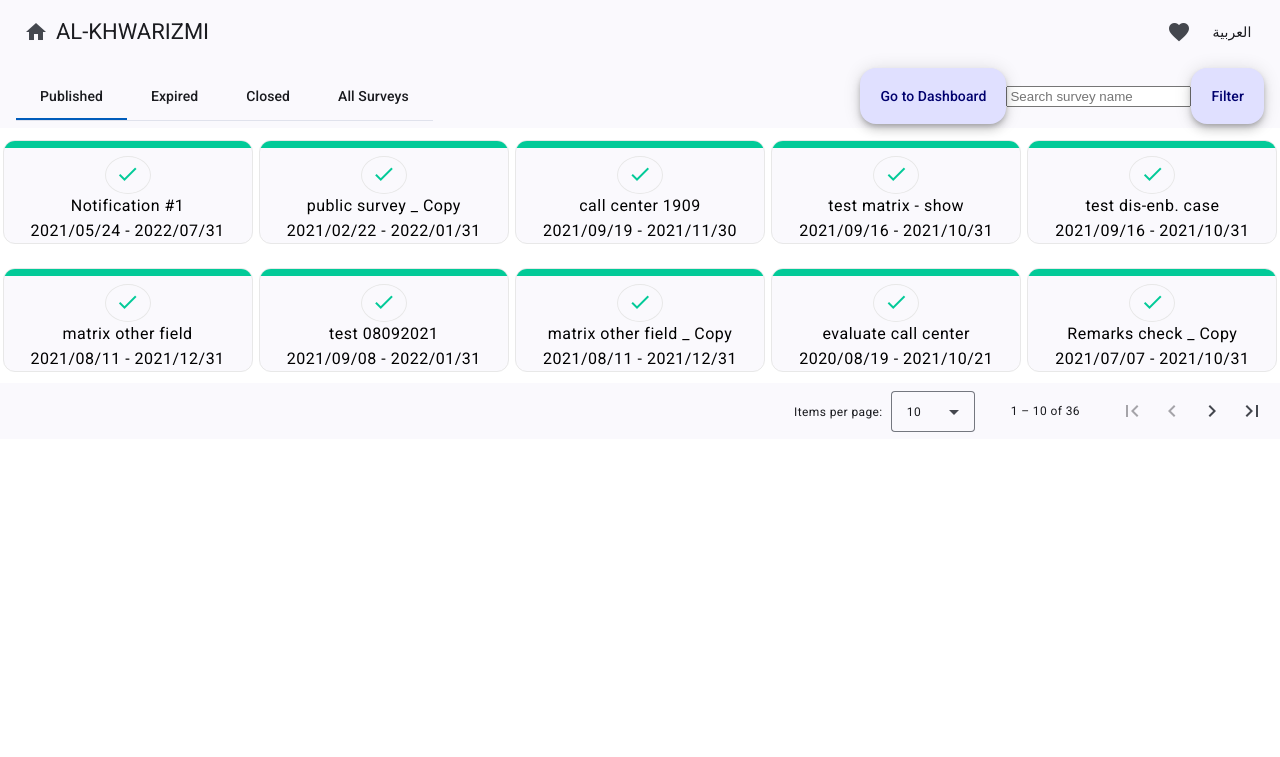
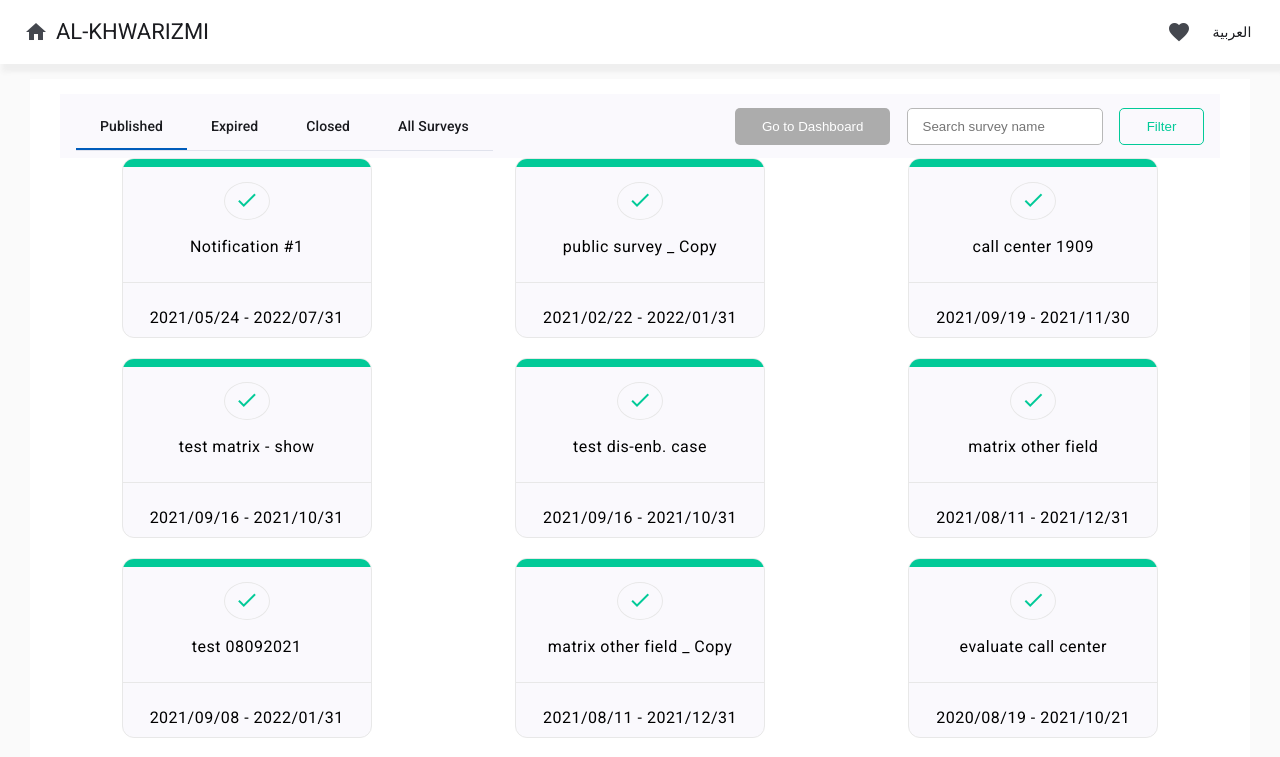
Before and after one commit to EdreesAshab/learning, an Angular app: page / in a window 1280 px wide. Shown: the top 757 px of the page. Built offline with nearby package versions, Linux system fonts and the light colour scheme.

Commit message:
Added selecting surveys and fixed some styles

```diff
--- a/src/app/components/header/header.component.css
+++ b/src/app/components/header/header.component.css
@@ -1,3 +1,10 @@
 .example-spacer {
   flex: 1 1 auto;
 }
+
+.header {
+  background-color: #fff;
+  -webkit-box-shadow: 4px 6px 5px 2px rgba(239, 239, 239, 1);
+  -moz-box-shadow: 4px 6px 5px 2px rgba(239, 239, 239, 1);
+  box-shadow: 4px 6px 5px 2px rgba(239, 239, 239, 1);
+}
--- a/src/app/components/header/header.component.html
+++ b/src/app/components/header/header.component.html
@@ -1,4 +1,4 @@
-<mat-toolbar>
+<mat-toolbar class="header">
   <button
     mat-icon-button
     class="example-icon"
--- a/src/app/components/survey-item/survey-item.component.css
+++ b/src/app/components/survey-item/survey-item.component.css
@@ -4,11 +4,22 @@
   align-items: center;
   justify-content: space-around;
   width: 250px;
-  height: fit-content;
+  height: 180px;
   overflow: hidden;
   position: relative;
   border-color: #e8e8e8;
   transition: 0.2s;
+}
+
+.selectedSurvey {
+  border: 3px solid var(--bColor);
+  background-color: #f9f9f9;
+}
+
+.selectedSurvey .iconDiv {
+  background-color: var(--bColor);
+  border-color: var(--bColor);
+  scale: 1.05;
 }
 
 .survey-item::before {
--- a/src/app/components/survey-item/survey-item.component.html
+++ b/src/app/components/survey-item/survey-item.component.html
@@ -4,15 +4,18 @@
   (mouseenter)="onMouseEnter()"
   (mouseleave)="onMouseLeave()"
   [ngStyle]="{ '--bColor': color }"
+  [class.selectedSurvey]="isSelected"
 >
   <div class="iconDiv">
     <mat-icon
       [fontIcon]="surveyIcon"
-      [ngStyle]="{ color: iconColor }"
+      [ngStyle]="{ color: isSelected ? 'white' : iconColor }"
     ></mat-icon>
   </div>
   <mat-card-content>{{ survey.SurveyName }}</mat-card-content>
-  <mat-divider></mat-divider>
+  <hr
+    style="width: 100%; border: none; height: 1px; background-color: #e8e8e8"
+  />
   <div *ngIf="surveyPeriods.length > 1">
     <mat-form-field>
       <mat-label>Select Period</mat-label>
--- a/src/app/components/survey-item/survey-item.component.ts
+++ b/src/app/components/survey-item/survey-item.component.ts
@@ -3,19 +3,17 @@ import { MatCardModule } from '@angular/material/card';
 import { Survey } from '../../Survey';
 import { MatIconModule } from '@angular/material/icon';
 import { FormsModule } from '@angular/forms';
-import { MatDividerModule } from '@angular/material/divider';
 import { MatInputModule } from '@angular/material/input';
 import { MatSelectModule } from '@angular/material/select';
 import { MatFormFieldModule } from '@angular/material/form-field';
 import { Period } from '../../Period';
-import { NgIf, NgStyle } from '@angular/common';
+import { NgIf, NgStyle, NgClass } from '@angular/common';
 
 @Component({
   selector: 'app-survey-item',
   standalone: true,
   imports: [
     MatCardModule,
-    MatDividerModule,
     FormsModule,
     MatInputModule,
     MatSelectModule,
@@ -23,12 +21,14 @@ import { NgIf, NgStyle } from '@angular/common';
     MatIconModule,
     NgIf,
     NgStyle,
+    NgClass,
   ],
   templateUrl: './survey-item.component.html',
   styleUrl: './survey-item.component.css',
 })
 export class SurveyItemComponent {
   @Input() survey: Survey;
+  @Input() isSelected: boolean;
   surveyIcon = 'check';
   color = '#02CA98';
   iconColor = this.color;
--- a/src/app/components/surveys/surveys.component.css
+++ b/src/app/components/surveys/surveys.component.css
@@ -1,15 +1,62 @@
+@import url("https://fonts.googleapis.com/icon?family=Material+Icons");
+
 .subNav {
   display: flex;
   justify-content: space-between;
 }
 
-.selectedSurvey {
-  border: 3px solid var(--bColor);
-  background-color: #f9f9f9;
+.surveysContainer {
+  background-color: #fff;
+  margin: 15px 30px;
+  padding: 15px 30px;
 }
 
-.selectedSurvey .iconDiv {
-  background-color: var(--bColor);
-  border-color: var(--bColor);
-  scale: 1.05;
+.surveySearch {
+  display: flex;
+  justify-content: space-between;
+  gap: 0.75em;
 }
+
+.searchInput {
+  color: #b8b8b8;
+  padding-left: 15px;
+  border: 1px solid #b8b8b8;
+  border-radius: 5px;
+}
+
+.searchInput::after {
+  font-family: "Material Icons";
+  content: "login";
+  font-size: 1.5em;
+}
+
+.btn {
+  background: none;
+  border-radius: 5px;
+  padding: 0.75em 2em;
+  transition: 0.2s;
+}
+
+.filledBtn {
+  background-color: #02ca98;
+  color: white;
+  border: none;
+}
+
+.unfilledBtn {
+  border: 1px solid #02ca98;
+  color: #02ca98;
+}
+
+.filledBtn:disabled {
+  background-color: #acacac;
+}
+
+.filledBtn:enabled:hover {
+  opacity: 0.8;
+}
+
+.unfilledBtn:enabled:hover {
+  background-color: #e9e5e5;
+  color: black;
+}
--- a/src/app/components/surveys/surveys.component.html
+++ b/src/app/components/surveys/surveys.component.html
@@ -1,4 +1,4 @@
-<div>
+<div class="surveysContainer">
   <mat-toolbar class="subNav">
     <mat-tab-group
       (selectedTabChange)="handleTabChangeEvent($event)"
@@ -10,29 +10,35 @@
       <mat-tab label="All Surveys"> </mat-tab>
     </mat-tab-group>
 
-    <div>
-      <button mat-fab extended>Go to Dashboard</button>
-      <input type="text" placeholder="Search survey name" />
-      <button mat-fab extended>Filter</button>
+    <div class="surveySearch">
+      <button class="btn filledBtn" [disabled]="selectedSurvey === null" (click)="goToDashboard()">
+        Go to Dashboard
+      </button>
+      <input
+        type="text"
+        matInput
+        placeholder="Search survey name"
+        class="searchInput"
+        name="search"
+        [(ngModel)]="search"
+      />
+      <button class="btn unfilledBtn">Filter</button>
     </div>
   </mat-toolbar>
 
   <div>
     <p *ngIf="currentSurveys.length === 0">NO RESULTS FOUND</p>
-    <mat-grid-list cols="5" rowHeight="2:1">
+    <mat-grid-list cols="3" rowHeight="2:1" gutterSize="20px">
       <mat-grid-tile *ngFor="let survey of currentSurveys"
         ><app-survey-item
-          [ngClass]="{
-            selectedSurvey:
-              selectedSurvey &&
-              selectedSurvey.TEMPLATE_ID === survey.TEMPLATE_ID
-          }"
           [survey]="survey"
           (click)="selectSurvey(survey, $event)"
+          [isSelected]="
+            selectedSurvey !== null && selectedSurvey.SRV_ID === survey.SRV_ID
+          "
         ></app-survey-item
       ></mat-grid-tile>
     </mat-grid-list>
-  </div>
 
     <mat-paginator
       [length]="activeTabSurveysLength"
@@ -45,3 +51,4 @@
     >
     </mat-paginator>
   </div>
+</div>
--- a/src/app/components/surveys/surveys.component.ts
+++ b/src/app/components/surveys/surveys.component.ts
@@ -1,4 +1,4 @@
-import { Component } from '@angular/core';
+import { Component, Input } from '@angular/core';
 import { NgClass, NgFor, NgIf } from '@angular/common';
 import { SurveyItemComponent } from '../survey-item/survey-item.component';
 import { MatPaginatorModule, PageEvent } from '@angular/material/paginator';
@@ -6,9 +6,11 @@ import { MatTabChangeEvent, MatTabsModule } from '@angular/material/tabs';
 import { MatButtonModule } from '@angular/material/button';
 import { MatGridListModule } from '@angular/material/grid-list';
 import { MatToolbarModule } from '@angular/material/toolbar';
+import { MatIconModule } from '@angular/material/icon';
 
 import { Survey } from '../../Survey';
 import data from '../../../../db.json';
+import { FormsModule } from '@angular/forms';
 
 @Component({
   selector: 'app-surveys',
@@ -17,12 +19,14 @@ import data from '../../../../db.json';
     NgFor,
     NgIf,
     NgClass,
+    FormsModule,
     SurveyItemComponent,
     MatPaginatorModule,
     MatTabsModule,
     MatGridListModule,
     MatButtonModule,
     MatToolbarModule,
+    MatIconModule,
   ],
   templateUrl: './surveys.component.html',
   styleUrl: './surveys.component.css',
@@ -36,7 +40,9 @@ export class SurveysComponent {
   expiredSurveys: Survey[] = [];
   closedSurveys: Survey[] = [];
 
-  selectedSurvey: Survey;
+  selectedSurvey: Survey | null = null;
+
+  @Input() search: string;
 
   currentPage: number = 0;
   pageSize: number = 10;
@@ -111,11 +117,17 @@ export class SurveysComponent {
   handleTabChangeEvent(tabChangeEvent: MatTabChangeEvent): void {
     this.tabIndex = tabChangeEvent.index;
     this.currentPage = 0;
+    this.selectedSurvey = null;
     this.getCurrentSurveys();
   }
 
   selectSurvey(survey: Survey, event: Event): void {
     this.selectedSurvey = survey;
-    console.log(event.target);
+  }
+
+  goToDashboard(): void {
+    alert(
+      `Go to selected Survey: ${this.selectedSurvey?.SRV_ID} - ${this.selectedSurvey?.SurveyNameEn}`
+    );
   }
 }
--- a/src/styles.css
+++ b/src/styles.css
@@ -7,4 +7,5 @@ body {
 body {
   margin: 0;
   font-family: Roboto, "Helvetica Neue", sans-serif;
+  background-color: #fafafa;
 }
```
Also changed, not shown: public/search_icon.png (added), public/search_icon.svg (added). Lines whose indentation alone changed are shown as unchanged.
